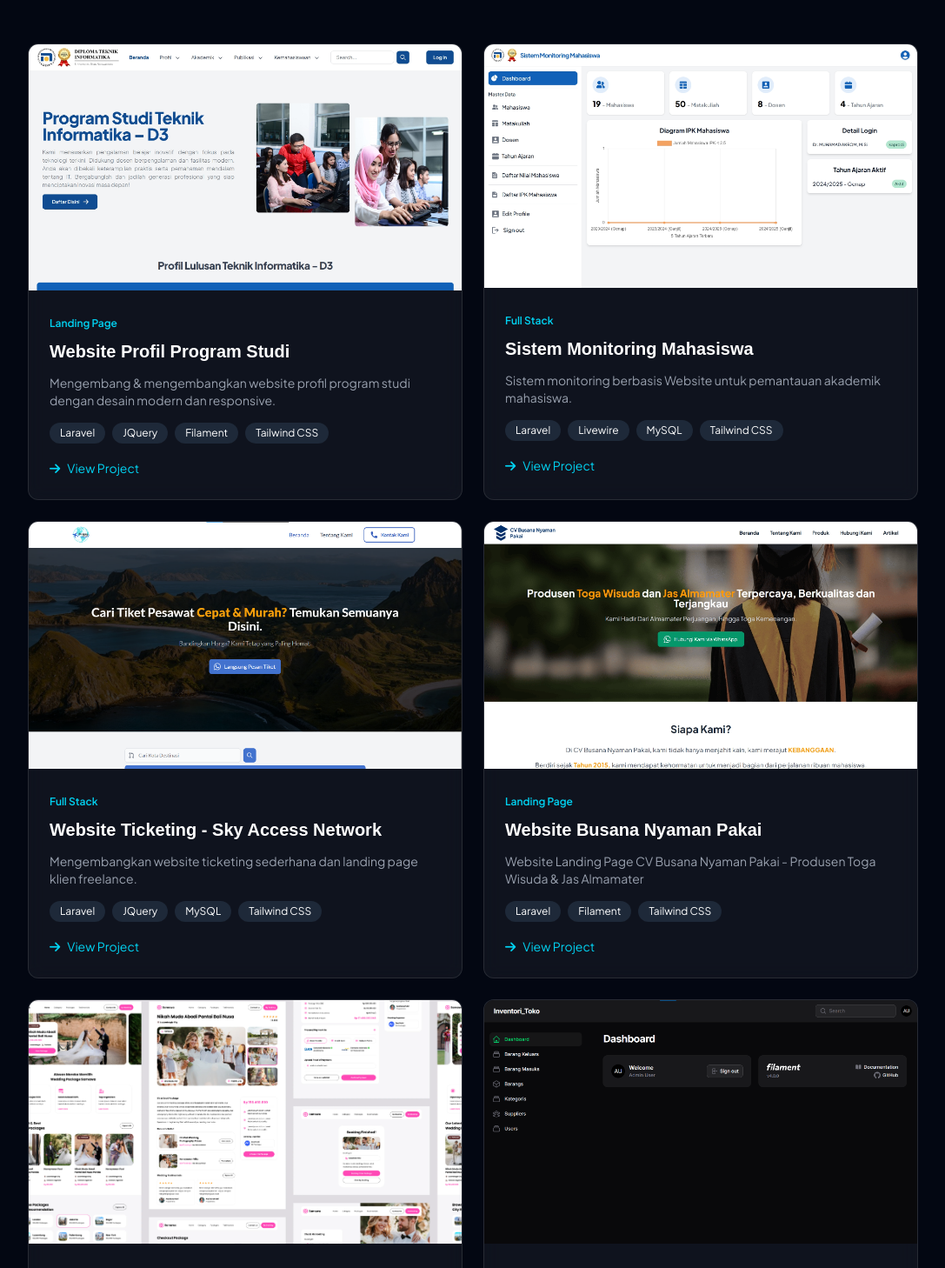
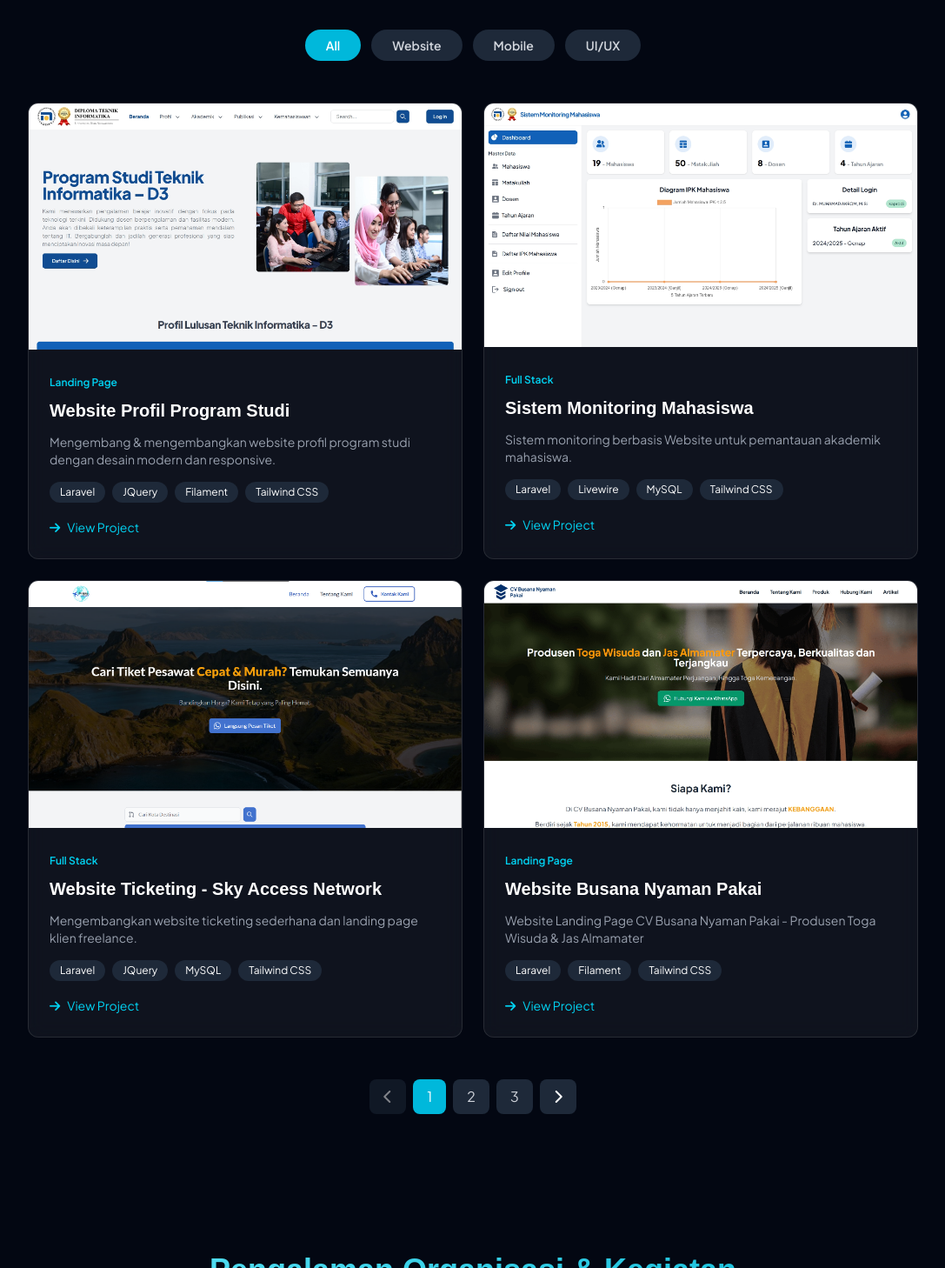
Before and after one commit to ValKyRiE2117/portofoliov2, a Nuxt app: page / in a window 1280 px wide. Shown: the part 2372-3830 px from the top of the page at 87% size, without its empty margins (96-1183 px from the left). Built offline with nearby package versions, Linux system fonts and the light colour scheme.

Commit message:
add_filter_and_pagination

```diff
--- a/components/Portfolio.vue
+++ b/components/Portfolio.vue
@@ -1,12 +1,31 @@
 <template>
   <section id="portfolio" class="py-20">
     <div class="container mx-auto px-6">
-      <h2 class="text-4xl font-bold text-center mb-12 gradient-text pb-1">
+      <h2 class="text-4xl font-bold text-center mb-8 gradient-text pb-1">
         Portfolio Saya
       </h2>
-      <div class="grid md:grid-cols-2 gap-6 max-w-5xl mx-auto">
+
+      <!-- Filter Chips -->
+      <div class="flex flex-wrap justify-center gap-3 mb-12">
+        <button
+          v-for="category in categories"
+          :key="category"
+          @click="selectedCategory = category"
+          class="px-6 py-2 rounded-full text-sm font-semibold transition-all duration-300"
+          :class="
+            selectedCategory === category
+              ? 'bg-cyan-500 text-white'
+              : 'bg-gray-800 text-gray-300 hover:bg-gray-700'
+          "
+        >
+          {{ category }}
+        </button>
+      </div>
+
+      <!-- Projects Grid -->
+      <div class="grid md:grid-cols-2 gap-6 max-w-5xl mx-auto mb-12">
         <div
-          v-for="project in projects"
+          v-for="project in paginatedProjects"
           :key="project.title"
           class="glass-card rounded-xl overflow-hidden hover:scale-105 transition-transform"
         >
@@ -41,11 +60,46 @@
           </div>
         </div>
       </div>
+
+      <!-- Pagination -->
+      <div v-if="totalPages > 1" class="flex justify-center items-center gap-2">
+        <button
+          @click="currentPage--"
+          :disabled="currentPage === 1"
+          class="px-4 py-2 rounded-lg bg-gray-800 text-white disabled:opacity-50 disabled:cursor-not-allowed hover:bg-gray-700 transition-colors"
+        >
+          <i class="fas fa-chevron-left"></i>
+        </button>
+
+        <button
+          v-for="page in totalPages"
+          :key="page"
+          @click="currentPage = page"
+          class="px-4 py-2 rounded-lg transition-all duration-300"
+          :class="
+            currentPage === page
+              ? 'bg-cyan-500 text-white'
+              : 'bg-gray-800 text-gray-300 hover:bg-gray-700'
+          "
+        >
+          {{ page }}
+        </button>
+
+        <button
+          @click="currentPage++"
+          :disabled="currentPage === totalPages"
+          class="px-4 py-2 rounded-lg bg-gray-800 text-white disabled:opacity-50 disabled:cursor-not-allowed hover:bg-gray-700 transition-colors"
+        >
+          <i class="fas fa-chevron-right"></i>
+        </button>
+      </div>
     </div>
   </section>
 </template>
 
 <script setup lang="ts">
+import { ref, computed } from "vue";
+
 const projects = [
   {
     image: "/assets/project-1.png",
@@ -55,6 +109,7 @@ const projects = [
       "Mengembang & mengembangkan website profil program studi dengan desain modern dan responsive.",
     technologies: ["Laravel", "JQuery", "Filament", "Tailwind CSS"],
     link: "https://dti.dinus.ac.id/",
+    category: "Website",
   },
   {
     image: "/assets/project-2.png",
@@ -64,6 +119,7 @@ const projects = [
       "Sistem monitoring berbasis Website untuk pemantauan akademik mahasiswa.",
     technologies: ["Laravel", "Livewire", "MySQL", "Tailwind CSS"],
     link: "https://dti.dinus.ac.id/sistem-monitoring-mahasiswa/",
+    category: "Website",
   },
   {
     image: "/assets/project-3.png",
@@ -73,6 +129,7 @@ const projects = [
       "Mengembangkan website ticketing sederhana dan landing page klien freelance.",
     technologies: ["Laravel", "JQuery", "MySQL", "Tailwind CSS"],
     link: "https://skyaccessnetwork.com/",
+    category: "Website",
   },
   {
     image: "/assets/project-4.png",
@@ -82,6 +139,7 @@ const projects = [
       "Website Landing Page CV Busana Nyaman Pakai - Produsen Toga Wisuda & Jas Almamater",
     technologies: ["Laravel", "Filament", "Tailwind CSS"],
     link: "https://konveksibusananyamanpakai.com/",
+    category: "Website",
   },
   {
     image: "/assets/project-5.png",
@@ -91,6 +149,7 @@ const projects = [
     technologies: ["Laravel", "NextJS", "Filament", "Tailwind CSS"],
     link: "https://github.com/ValKyRiE2117/WeddingWebsite",
     aspectVideo: true,
+    category: "Website",
   },
   {
     image: "/assets/project-9.png",
@@ -100,6 +159,7 @@ const projects = [
     technologies: ["Laravel", "REST API", "Filament"],
     link: "https://github.com/ValKyRiE2117/inventori-toko",
     aspectVideo: true,
+    category: "Website",
   },
   {
     image: "/assets/Project-8.png",
@@ -108,6 +168,7 @@ const projects = [
     description: "Wesbite Travel Frontend dengan Nuxt + Tailwind CSS",
     technologies: ["Nuxt", "Vue.JS", "Tailwind CSS"],
     link: "https://travelhub-project.vercel.app/",
+    category: "Website",
   },
   {
     image: "/assets/project-6.jpeg",
@@ -117,6 +178,7 @@ const projects = [
     technologies: ["CodeIgniter", "JQuery", "MySQL", "Bootstrap"],
     link: "https://github.com/ValKyRiE2117/VeggiePack",
     aspectVideo: true,
+    category: "Website",
   },
   {
     image: "/assets/project-7.jpeg",
@@ -125,6 +187,39 @@ const projects = [
     description: "Design UI/UX Aplikasi Booking Hotel Modern menggunakan Figma",
     technologies: ["Figma"],
     link: "https://www.figma.com/design/G3UGVmjjAkg2prKaucSWwQ/StayBook?node-id=0-1&t=lie0lWsCjvS8XXlC-1",
+    category: "UI/UX",
   },
 ];
+
+const categories = ["All", "Website", "Mobile", "UI/UX"];
+const selectedCategory = ref("All");
+const currentPage = ref(1);
+const projectsPerPage = 4;
+
+// Filter projects based on selected category
+const filteredProjects = computed(() => {
+  if (selectedCategory.value === "All") {
+    return projects;
+  }
+  return projects.filter(
+    (project) => project.category === selectedCategory.value
+  );
+});
+
+// Calculate total pages
+const totalPages = computed(() => {
+  return Math.ceil(filteredProjects.value.length / projectsPerPage);
+});
+
+// Get projects for current page
+const paginatedProjects = computed(() => {
+  const start = (currentPage.value - 1) * projectsPerPage;
+  const end = start + projectsPerPage;
+  return filteredProjects.value.slice(start, end);
+});
+
+// Reset to page 1 when category changes
+watch(selectedCategory, () => {
+  currentPage.value = 1;
+});
 </script>
```
